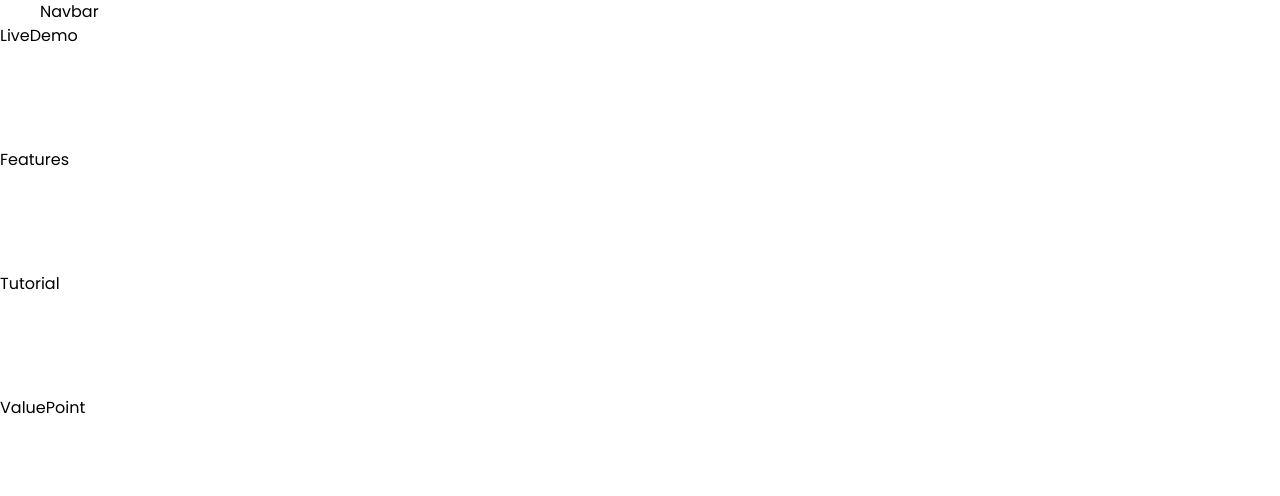
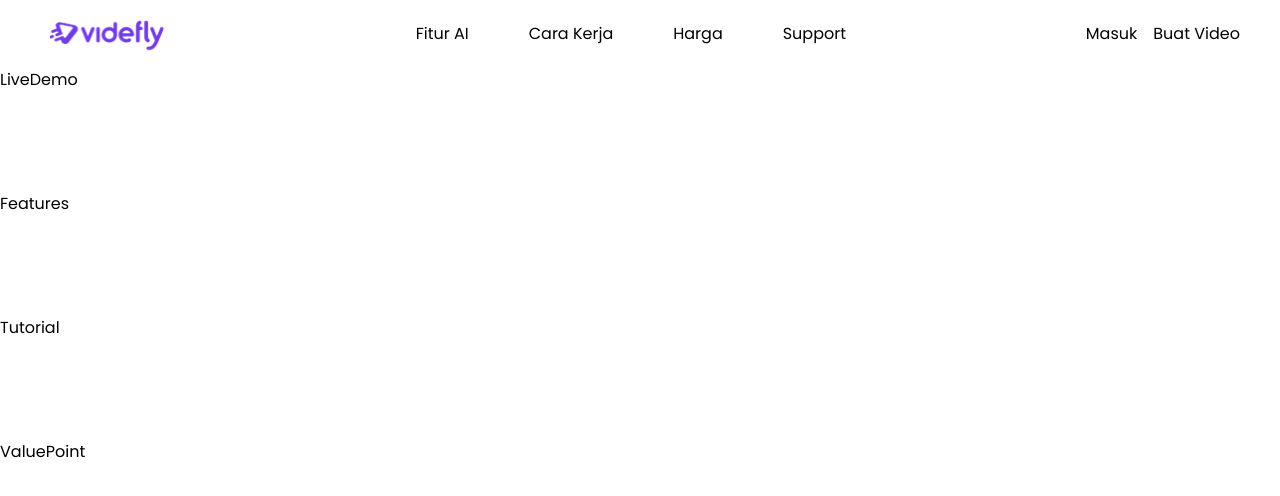
Before and after one commit to ignasiusadhitia/videfly, a React (Vite) app: page / in a window 1280 px wide. Shown: the top 496 px of the page. Built offline with nearby package versions, Linux system fonts and the light colour scheme.

Commit message:
feat: create navbar layout

```diff
--- a/src/components/sections/Navbar.jsx
+++ b/src/components/sections/Navbar.jsx
@@ -1,9 +1,34 @@
 import React from 'react';
 
-import { SectionWrapper } from '@ui';
+import data from '@data';
+import * as Icons from '@icons';
+import { Button, Icon, SectionWrapper } from '@ui';
 
 const Navbar = () => {
-  return <SectionWrapper tag="nav">Navbar</SectionWrapper>;
+  const { navbar } = data.sections;
+  const logo = Icons[navbar.logoImgKey];
+
+  return (
+    <SectionWrapper
+      className="flex justify-between items-center py-4"
+      tag="nav"
+    >
+      <Icon IconComponent={logo} width="w-[135.85px]" />
+      <ul className="flex gap-[60px]">
+        {navbar.navLinks.map((navItem) => (
+          <li key={navItem.id}>
+            <a href="#">{navItem.label}</a>
+          </li>
+        ))}
+      </ul>
+
+      <div className="flex gap-4">
+        {navbar.buttonGroup.map((button) => (
+          <Button key={button.id} label={button.label} />
+        ))}
+      </div>
+    </SectionWrapper>
+  );
 };
 
 export default Navbar;
```
